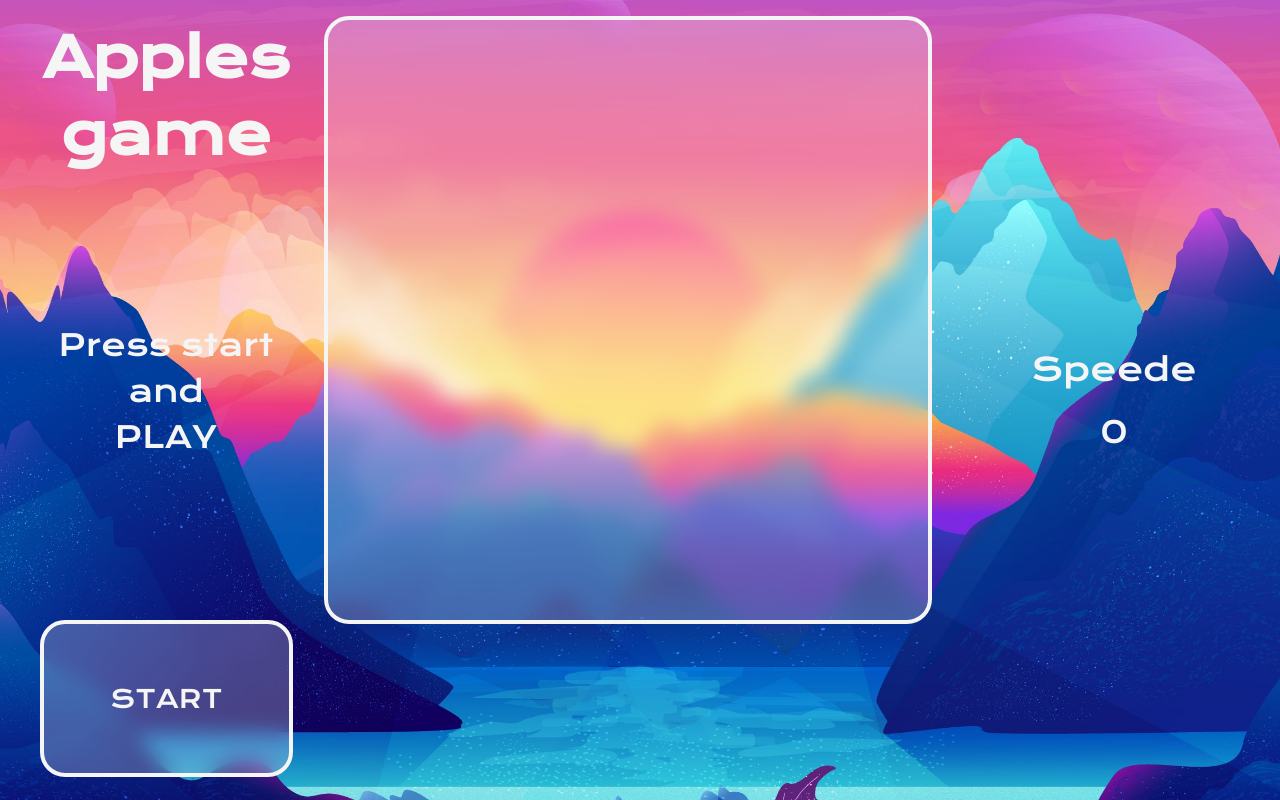
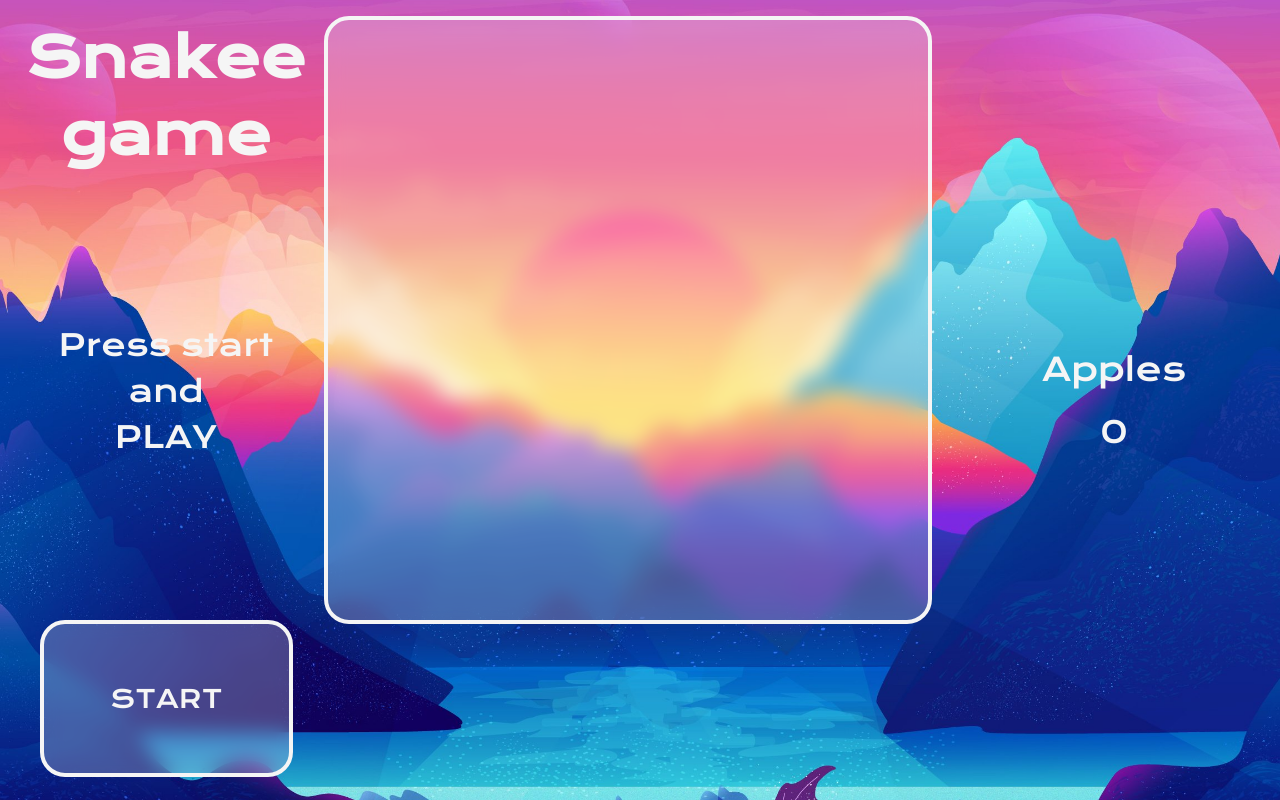
Before and after one commit to Hacker2024777/algoproject, a plain HTML site: page index.html in a window 1280 px wide. Drawn offline with nearby package versions, Linux system fonts and the light colour scheme.

Commit message:
Update index.html

```diff
--- a/index.html
+++ b/index.html
@@ -10,7 +10,7 @@
     <body>
     <div class="leftdiv">
         <div class="name">
-        <h2 class = 'names'>Apples</h2>
+        <h2 class = 'names'>Snakee</h2>
         <h2 class = 'nameg'>game</h2></div>
         <div class="psp">
         <p>Press start</p>
@@ -29,7 +29,7 @@
         <img src = 'small.png'></div>
     </div>
     <div class="rightdiv">
-        <div class = 'speed'>Speede</div>
+        <div class = 'speed'>Apples</div>
         <div class = 'buttons'>
            0
         </div>
```
